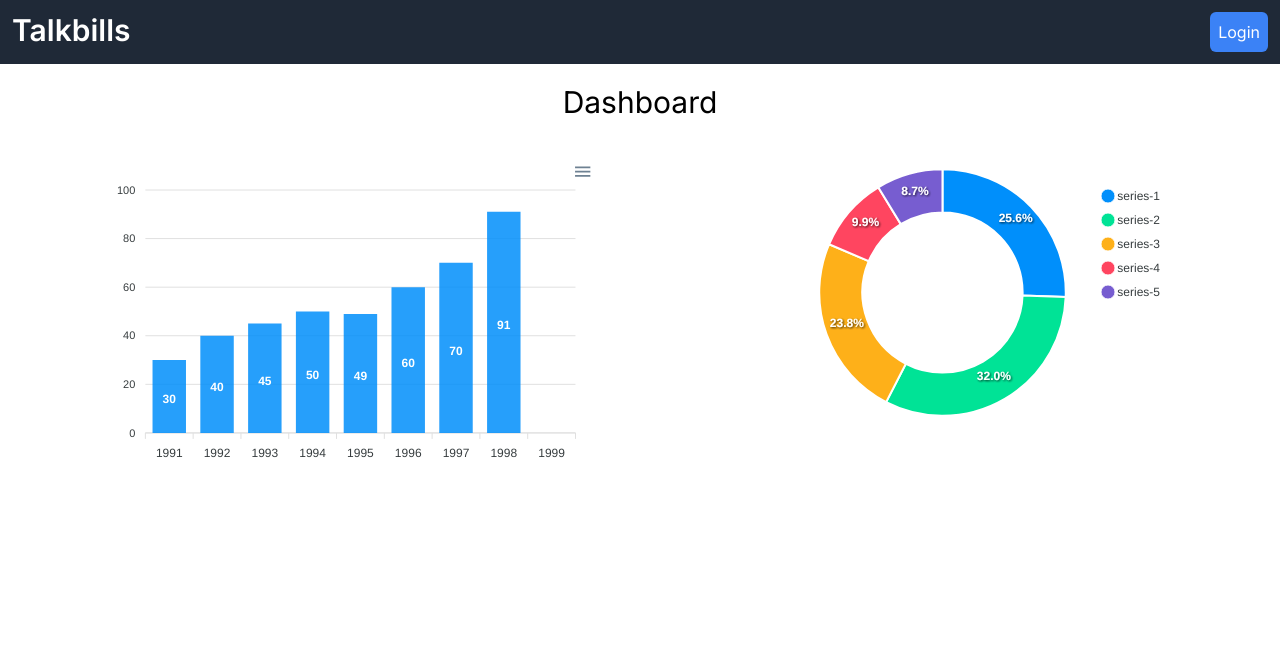
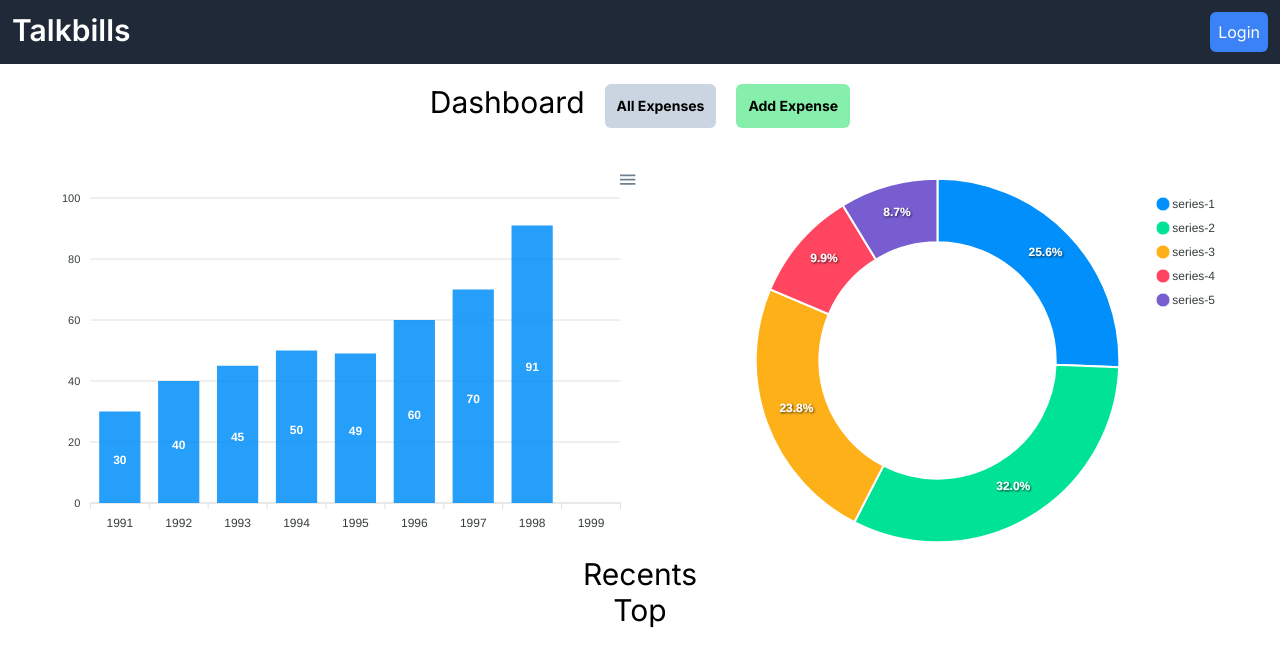
Before and after one commit to aniketsinha5552/talkbills, a Next.js app: page / in a window 1280 px wide. Shown: the top 666 px of the page. Built offline with nearby package versions, Linux system fonts and the light colour scheme; no server answers.

Commit message:
add modal

```diff
--- /dev/null
+++ b/app/api/expense_by_cat/route.ts
@@ -0,0 +1,17 @@
+// import prisma from "@/utils/connect";
+import { PrismaClient } from "@prisma/client";
+import { NextApiRequest } from "next";
+import { NextResponse } from "next/server";
+
+
+export const GET = (req: Request)=>{
+    const { searchParams } = new URL(req.url);
+    const cat = searchParams.get("cat")
+
+    let prisma = new PrismaClient()
+
+    const expenses = prisma?.expense.groupBy({
+        by:['category_id']
+    })
+    return new NextResponse(JSON.stringify(expenses))
+}
--- /dev/null
+++ b/components/Add.tsx
@@ -0,0 +1,28 @@
+import React from 'react'
+
+const Add = () => {
+
+  const add=()=>{
+    alert("added")
+  }
+  return (
+    <div className='bg-slate-300 h-[400px] w-[400px] flex flex-col'>
+
+        <div className='flex flex-col p-3 gap-5'>
+        <input className='bg-white rounded-md border-none mb-2 h-12 p-1' placeholder='Item'></input>
+        <input className='bg-white rounded-md border-none mb-2 h-12 p-1' placeholder='Amount'></input>
+        <select className='bg-white rounded-md border-none mb-2 h-12 p-1' >
+            <option value={""} disabled selected>Category</option>
+            <option value={"household"}>household</option>
+            <option value={"grocery"}>grocery</option>
+            <option value={"travel"}>travel</option>
+
+        </select>
+        <button className='flex-2 p-1 bg-green-300 rounded-md h-12' onClick={add}>Add</button>
+        </div>
+
+    </div>
+  )
+}
+
+export default Add
--- a/components/Dashboard.tsx
+++ b/components/Dashboard.tsx
@@ -1,17 +1,43 @@
+"use client"
+import { useRouter } from "next/navigation";
 import BarChart from "./charts/BarChart";
 import PieChart from "./charts/PieChart";
+import { useState } from "react";
+import { Dialog } from "@mui/material";
+import Add from "./Add";
 
 const Dashboard: React.FC = () => {
 
-  return (
-    <div className="mt-5">
-        <h1>Dashboard</h1>
-        <div className="flex flex-row justify-around align-middle mt-10">
-          <BarChart/>
-          <PieChart/>
+    const router = useRouter()
+
+    const [open,setOpen] = useState(false)
+    const add=()=>{
+        setOpen(true)
+    }
+
+    return (
+        <div className="mt-5">
+            <div className="flex flex-row justify-center gap-5">
+                <h1>Dashboard</h1>
+                <button className="bg-slate-300 rounded-md hover:cursor-pointer p-3 text-sm font-bold align-middle" onClick={() => router.push("/expenses")}>All Expenses</button>
+                <button className="bg-green-300 rounded-md hover:cursor-pointer p-3 text-sm font-bold align-middle" onClick={add}>Add Expense</button>
+
+            </div>
+
+            <div className="flex flex-row justify-around align-middle mt-10 flex-wrap">
+                <BarChart />
+                <PieChart />
+            </div>
+
+            <h1>Recents</h1>
+            <h1>Top</h1>
+
+            <Dialog open={open} onClose={()=>setOpen(false)}>
+                <Add></Add>
+            </Dialog>
+
         </div>
-    </div>
-  );
+    );
 }
 
 export default Dashboard;
--- a/components/charts/BarChart.tsx
+++ b/components/charts/BarChart.tsx
@@ -27,7 +27,7 @@ const BarChart: React.FC = () => {
             options={options}
             series={series}
             type="bar"
-            width="500"
+            width="600"
           />
         </div>
       </div>
--- a/components/charts/PieChart.tsx
+++ b/components/charts/PieChart.tsx
@@ -11,7 +11,7 @@ const PieChart: React.FC = () => {
 
   return (
     <div className="donut">
-      <Chart options={options} series={series} type="donut" width="380" />
+      <Chart options={options} series={series} type="donut" width="500" />
     </div>
   );
 };
--- a/package.json
+++ b/package.json
@@ -10,6 +10,9 @@
   },
   "dependencies": {
     "@auth/prisma-adapter": "^1.6.0",
+    "@emotion/react": "^11.11.4",
+    "@emotion/styled": "^11.11.5",
+    "@mui/material": "^5.15.15",
     "@next-auth/prisma-adapter": "^1.0.7",
     "@prisma/client": "^5.12.1",
     "apexcharts": "^3.48.0",
```
Also changed, not shown: 1 other file (tests, documents, lock files or other folders).
